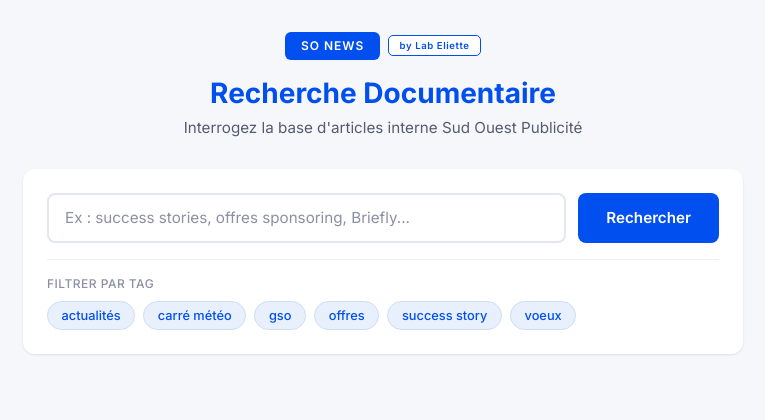
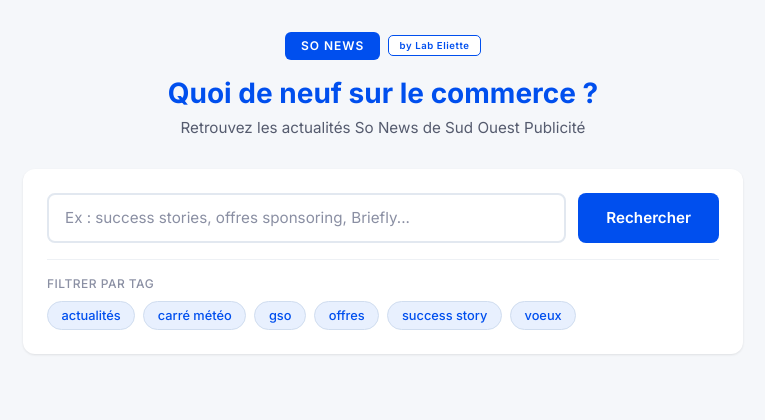
Before and after one commit to Cromyz/project-so-news, a Flask app: page / in a window 1280 px wide. Shown: the top 420 px of the page, without its empty margins (257-1022 px from the left). Run offline with Flask 3, Linux system fonts and the light colour scheme.

Commit message:
V3 - Source Google Sheet en remplacement du CSV local
Co-authored-by: Cursor <cursoragent@cursor.com>

```diff
--- a/app.py
+++ b/app.py
@@ -1,8 +1,10 @@
 import os
+import io
 import glob
 import csv
 import re
 import json
+import requests as http_requests
 from flask import Flask, render_template, request
 from dotenv import load_dotenv
 from google import genai
@@ -20,29 +22,48 @@ if not api_key:
 client = genai.Client(api_key=api_key)
 
 # --- FONCTIONS DE CHARGEMENT CSV ---
+def parser_csv(reader):
+    """Parse un DictReader CSV et retourne une liste d'articles"""
+    articles = []
+    for ligne in reader:
+        articles.append({
+            "titre": ligne.get('Titre', 'Sans titre'),
+            "description": ligne.get('Description', 'Pas de description'),
+            "tags": ligne.get('Tags', ''),
+            "url": ligne.get("URL", '#'),
+        })
+    return articles
+
 def charger_articles():
-    """Lit le CSV et retourne une liste de dictionnaires avec toutes les infos"""
-    articles = []
+    """Charge les articles depuis le Google Sheet (ou fallback CSV local)"""
+    sheet_url = os.getenv("GOOGLE_SHEET_CSV_URL")
+
+    if sheet_url:
+        try:
+            resp = http_requests.get(sheet_url, timeout=10)
+            resp.raise_for_status()
+            resp.encoding = 'utf-8'
+            reader = csv.DictReader(io.StringIO(resp.text), delimiter=',')
+            articles = parser_csv(reader)
+            if articles:
+                print(f"[SOURCE] Google Sheet chargé : {len(articles)} articles")
+                return articles
+        except Exception as e:
+            print(f"[SOURCE] Erreur Google Sheet, fallback CSV local : {e}")
+
     dossier_sources = os.path.join(os.path.dirname(__file__), 'sources')
     fichiers = glob.glob(os.path.join(dossier_sources, "*.csv"))
-
     if not fichiers:
         return []
 
     try:
         with open(fichiers[0], mode='r', encoding='utf-8-sig') as csvfile:
             reader = csv.DictReader(csvfile, delimiter=',')
-            for ligne in reader:
-                articles.append({
-                    "titre": ligne.get('Titre', 'Sans titre'),
-                    "description": ligne.get('Description', 'Pas de description'),
-                    "tags": ligne.get('Tags', ''),
-                    "url": ligne.get("URL", '#'),
-                })
+            articles = parser_csv(reader)
+            print(f"[SOURCE] CSV local chargé : {len(articles)} articles")
+            return articles
     except Exception:
         return []
-
-    return articles
 
 def construire_contexte(articles):
     """Construit le contexte texte pour l'IA (sans les URLs)"""
--- a/requirements.txt
+++ b/requirements.txt
@@ -1,4 +1,5 @@
 flask
 google-genai
 python-dotenv
+requests
 gunicorn
--- a/templates/index.html
+++ b/templates/index.html
@@ -308,8 +308,8 @@
                 <div class="header-brand">SO News</div>
                 <div class="header-brand-outline">by Lab Eliette</div>
             </div>
-            <h1>Recherche Documentaire</h1>
-            <p>Interrogez la base d'articles interne Sud Ouest Publicité</p>
+            <h1>Quoi de neuf sur le commerce ?</h1>
+            <p>Retrouvez les actualités So News de Sud Ouest Publicité</p>
         </div>
 
         <div class="search-box">
```
Also changed, not shown: 1 other file.
